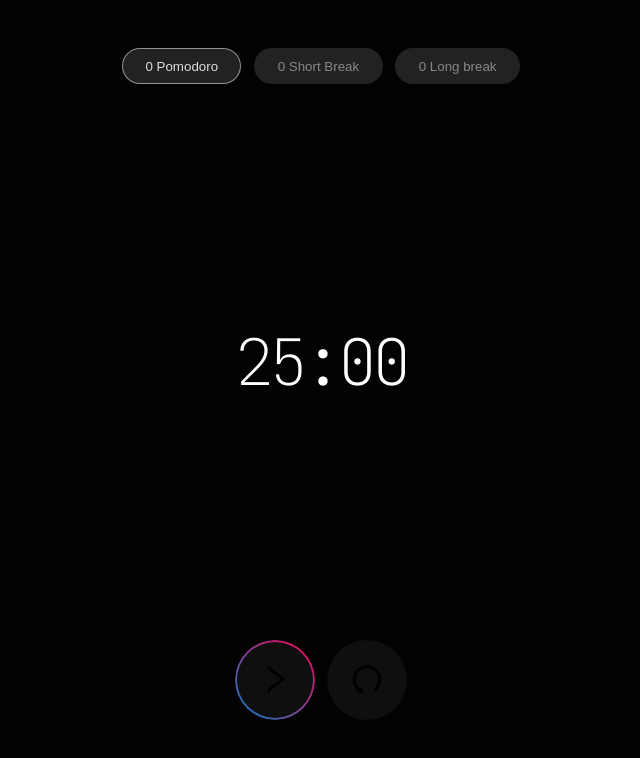
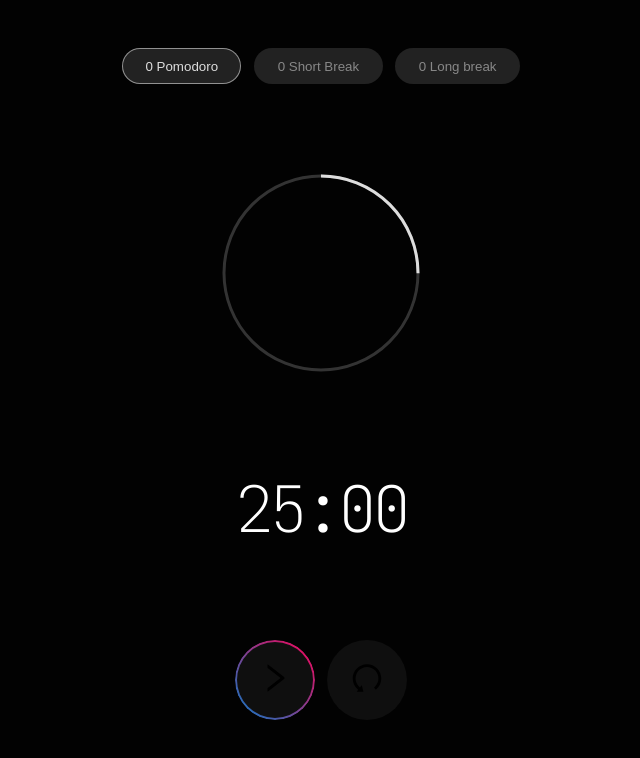
Before and after one commit to yersoncp/pomodoro-andean, a Next.js app: page / in a window 1280 px wide. Shown: the top 758 px of the page, without its empty margins (319-959 px from the left). Built offline with nearby package versions, Linux system fonts and the light colour scheme.

Commit message:
add clock component

```diff
--- /dev/null
+++ b/src/components/Clock/Clock.module.css
@@ -0,0 +1,14 @@
+.track,
+.progress {
+  fill: transparent;
+  transform: rotate(-90deg);
+  transform-origin: 50% 50%;
+}
+
+.track {
+  stroke: var(--gray-300);
+}
+
+.progress {
+  stroke: var(--white);
+}
--- /dev/null
+++ b/src/components/Clock/Clock.tsx
@@ -0,0 +1,40 @@
+import s from './Clock.module.css'
+
+const SIZE = 200
+const STROKE_WIDTH = 3
+const RADIUS = (SIZE / 2) - STROKE_WIDTH
+
+const Clock = () => {
+  const progress = 25
+  const arcLength = 2 * Math.PI * RADIUS
+  const arcOffset = arcLength * ((100 - progress) / 100)
+
+  return (
+    <div className={s.container}>
+      <svg
+        width={SIZE}
+        height={SIZE}
+      >
+        <circle
+          className={s.track}
+          r={RADIUS}
+          cx={SIZE / 2}
+          cy={SIZE / 2}
+          strokeWidth={STROKE_WIDTH}
+          strokeDasharray={arcLength}
+        />
+        <circle
+          className={s.progress}
+          r={RADIUS}
+          cx={SIZE / 2}
+          cy={SIZE / 2}
+          strokeWidth={STROKE_WIDTH}
+          strokeDasharray={arcLength}
+          strokeDashoffset={arcOffset}
+        />
+      </svg>
+    </div>
+  )
+}
+
+export default Clock
--- a/src/components/index.ts
+++ b/src/components/index.ts
@@ -1,4 +1,5 @@
 export { default as Button } from './Button/Button'
+export { default as Clock } from './Clock/Clock'
 export { default as Controls } from './Controls/Controls'
 export { default as CounterDigits } from './CounterDigits/CounterDigits'
 export { default as CounterTypes } from './CounterTypes/CounterTypes'
--- a/src/containers/PomodoroContainer/PomodoroContainer.tsx
+++ b/src/containers/PomodoroContainer/PomodoroContainer.tsx
@@ -2,7 +2,7 @@ import { useEffect, useRef, useState } from 'react'
 import Countdown, { zeroPad, CountdownTimeDelta } from 'react-countdown'
 import { COUNTER_TYPE, POMODORO_CONFIG, PomodoConfigType } from '@/config/params'
 import s from '@/styles/Pomodoro.module.css'
-import { Controls, CounterDigits, CounterTypes } from '@/components'
+import { Clock, Controls, CounterDigits, CounterTypes } from '@/components'
 
 const PomodoroContainer = ({ }) => {
   const countdownRef = useRef() as React.MutableRefObject<Countdown>
@@ -83,6 +83,8 @@ const PomodoroContainer = ({ }) => {
         />
       </div>
 
+      <Clock />
+
       <Countdown
         ref={countdownRef}
         date={timeToCountdown}
```
